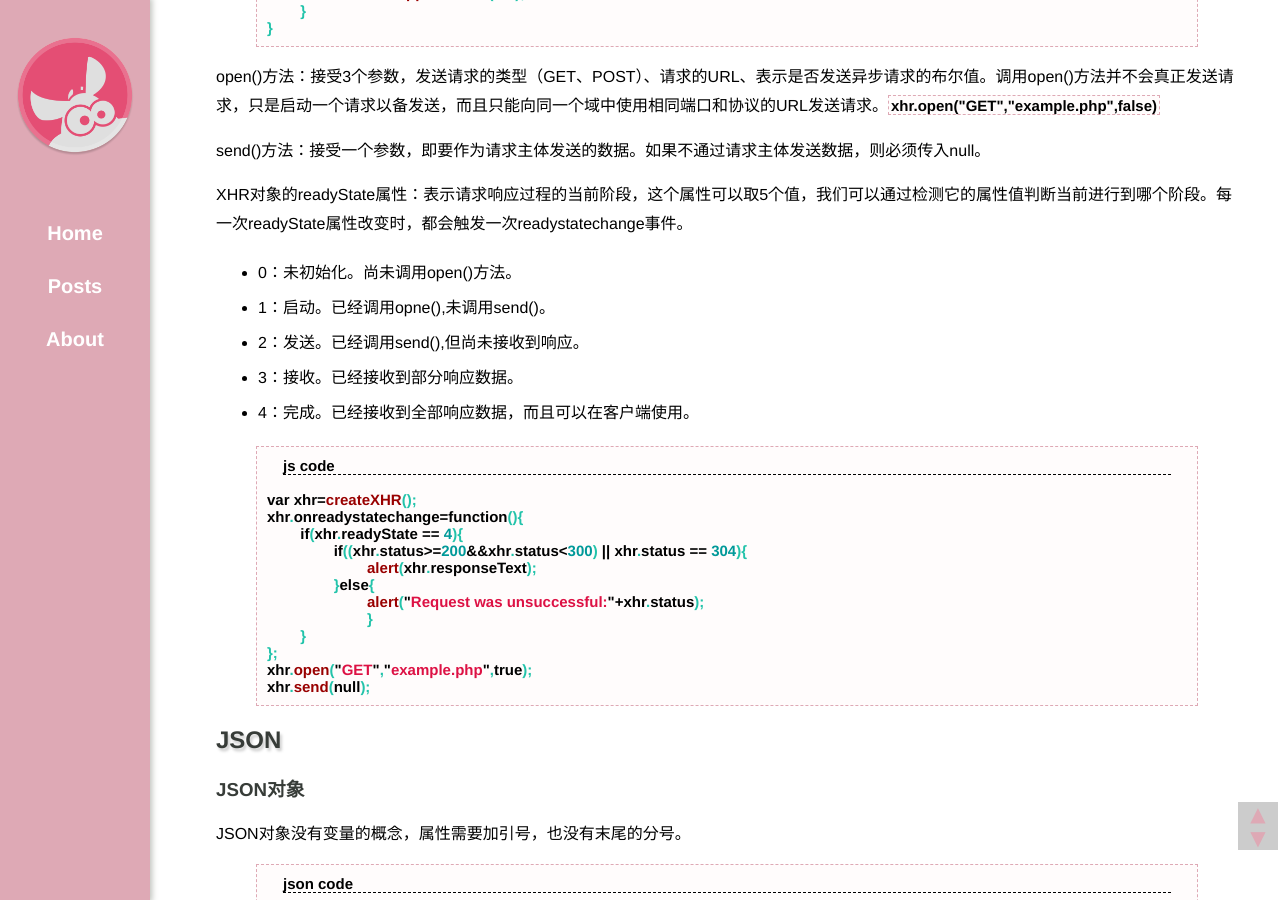
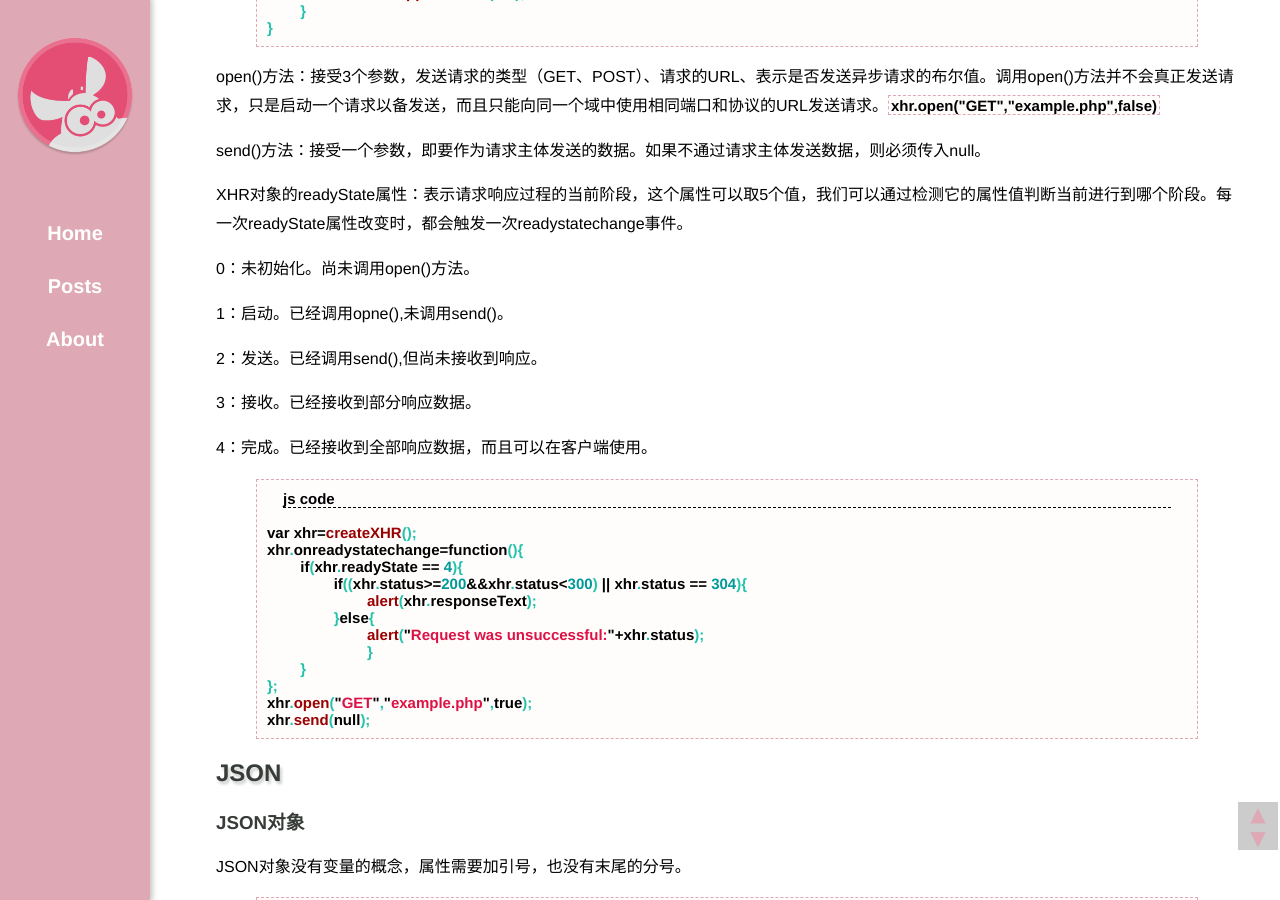
Before and after one commit to Gemini-wang/blog, a Jekyll site: the page built from _posts/2015-06-02-Ajax-and-JSON.md, in a window 1280 px wide and 900 px high, scrolled down 982 px. Built offline with Jekyll 4.4.1, drawn with Linux system fonts in a browser that asks for light colours; nearby versions of some CDN libraries; library files that are not in the unit come from our copies; Markdown is read by kramdown in place of the engine named in the settings; comment, search, counter and statistics services are not loaded.

```diff
--- a/_posts/2015-06-02-Ajax-and-JSON.md
+++ b/_posts/2015-06-02-Ajax-and-JSON.md
@@ -50,11 +50,17 @@ open()方法：接受3个参数，发送请求的类型（GET、POST）、请求
 send()方法：接受一个参数，即要作为请求主体发送的数据。如果不通过请求主体发送数据，则必须传入null。
 
 XHR对象的readyState属性：表示请求响应过程的当前阶段，这个属性可以取5个值，我们可以通过检测它的属性值判断当前进行到哪个阶段。每一次readyState属性改变时，都会触发一次readystatechange事件。
-- 0：未初始化。尚未调用open()方法。
-- 1：启动。已经调用opne(),未调用send()。
-- 2：发送。已经调用send(),但尚未接收到响应。
-- 3：接收。已经接收到部分响应数据。
-- 4：完成。已经接收到全部响应数据，而且可以在客户端使用。
+
+0：未初始化。尚未调用open()方法。
+
+1：启动。已经调用opne(),未调用send()。
+
+2：发送。已经调用send(),但尚未接收到响应。
+
+3：接收。已经接收到部分响应数据。
+
+4：完成。已经接收到全部响应数据，而且可以在客户端使用。
+
 {% highlight js %}
 var xhr=createXHR();
 xhr.onreadystatechange=function(){
```
